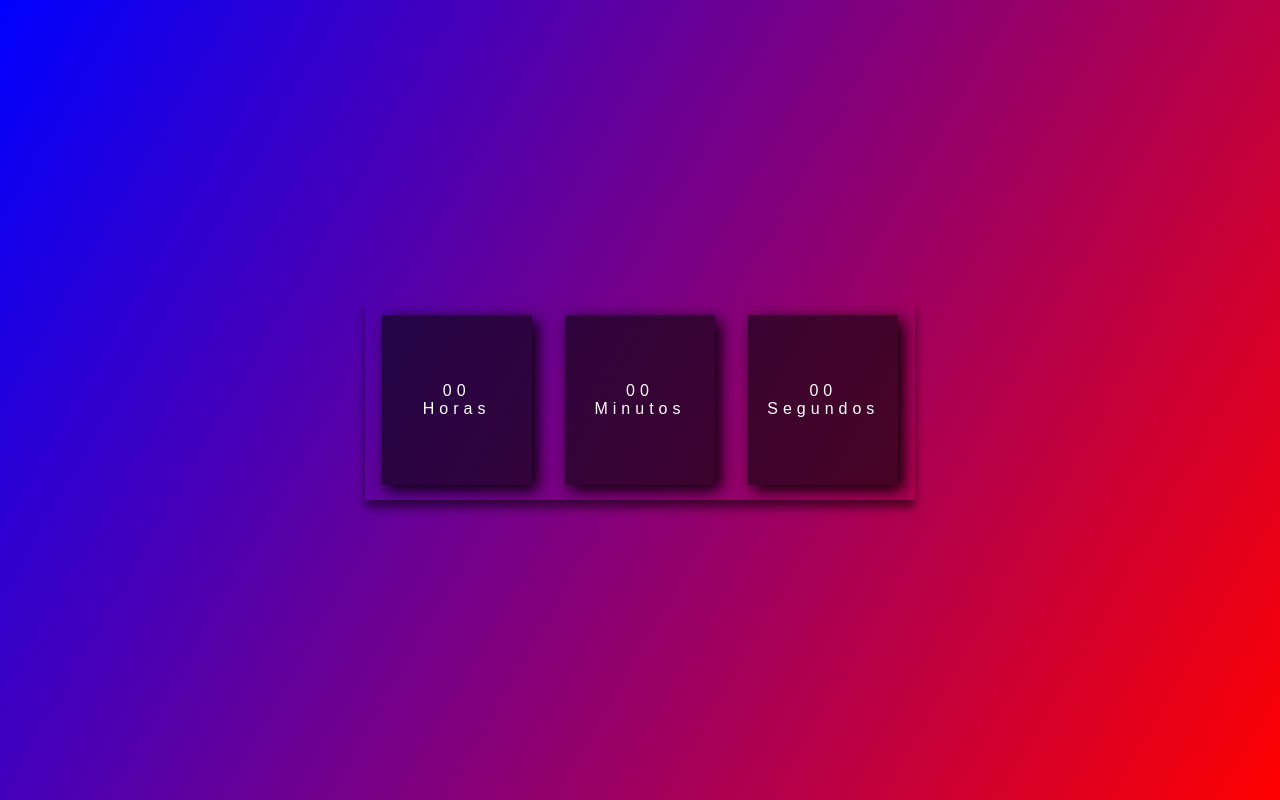
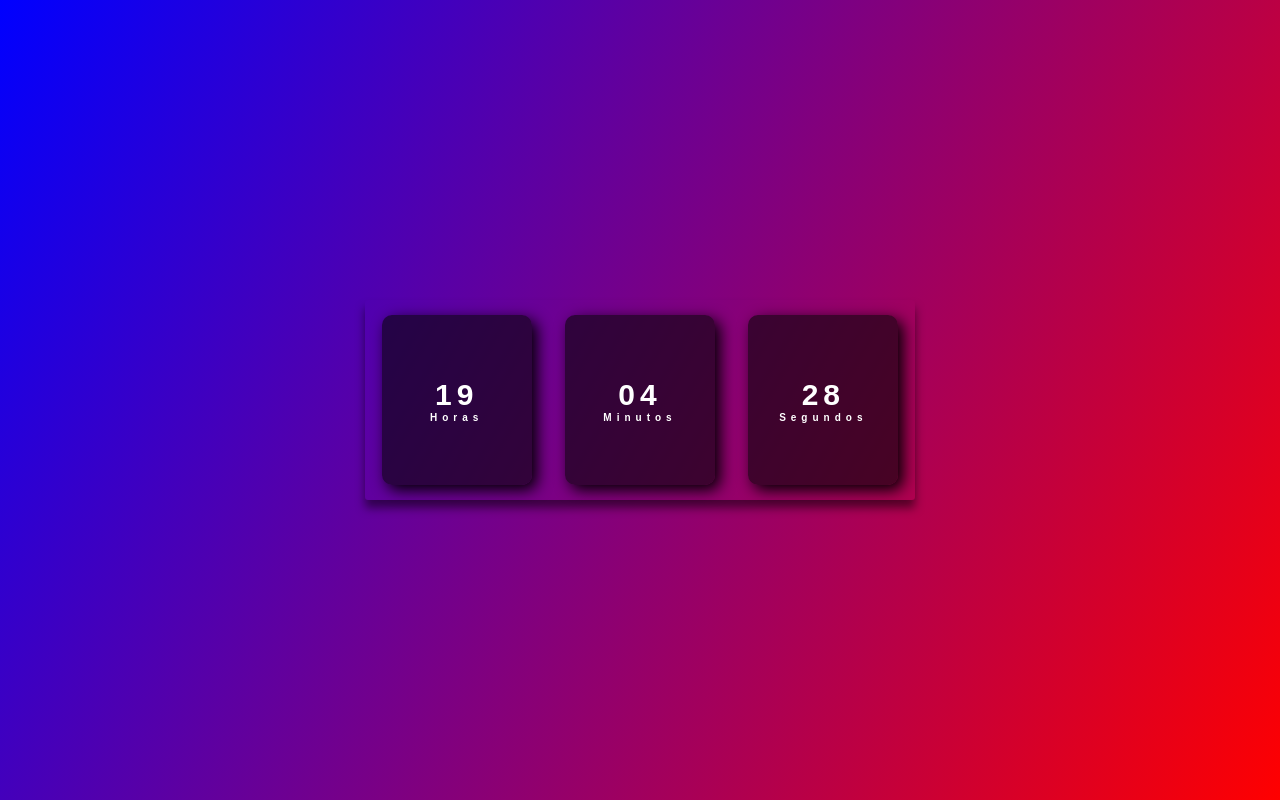
Before and after one commit to Delneiwebdev/relogio, a plain HTML site: page Relogiointuitivo.html in a window 1280 px wide. Drawn offline with Linux system fonts and the light colour scheme; a web font is replaced by a local one.

Commit message:
Projeto terminado

```diff
--- a/Relogiointuitivo.html
+++ b/Relogiointuitivo.html
@@ -22,14 +22,14 @@
 
 
         <div>
-            <span id="Segundos">00</span>
+            <span id="segundos">00</span>
             <span id="tempo">Segundos</span>
         </div>
     </div>
 
 
 
-
+<script src="assets/js/script.js"></script>
 </body>
 
 </html>
--- a/assets/css/style.css
+++ b/assets/css/style.css
@@ -39,6 +39,16 @@ body {
   color: white;
   background: rgba(5, 5, 5, 0.6);
   box-shadow: 5px 5px 15px rgb(0, 0, 0.7);
-  border: 10px;
+  border-radius: 10px;
   letter-spacing: 5px;
 }
+
+.relogio span {
+
+  font-weight: bolder;
+  font-size: 30px;
+}
+
+.relogio span#tempo {
+  font-size: 10px;
+}
--- a/assets/js/script.js
+++ b/assets/js/script.js
@@ -0,0 +1,13 @@
+const horas = document.getElementById("horas");
+minutos = document.getElementById("minutos");
+segundos = document.getElementById("segundos");
+const relogio = setInterval(function() {
+    let dateToday = new Date();
+    let hr = dateToday.getHours();
+    let min = dateToday.getMinutes();
+    let sec = dateToday.getSeconds();
+
+    document.getElementById('horas').textContent = hr < 10 ? '0' + hr : hr;
+    document.getElementById('minuto').textContent = min < 10 ? '0' + min : min;
+    document.getElementById('segundos').textContent = sec < 10 ? '0' + sec : sec;
+}, 1000);
```
